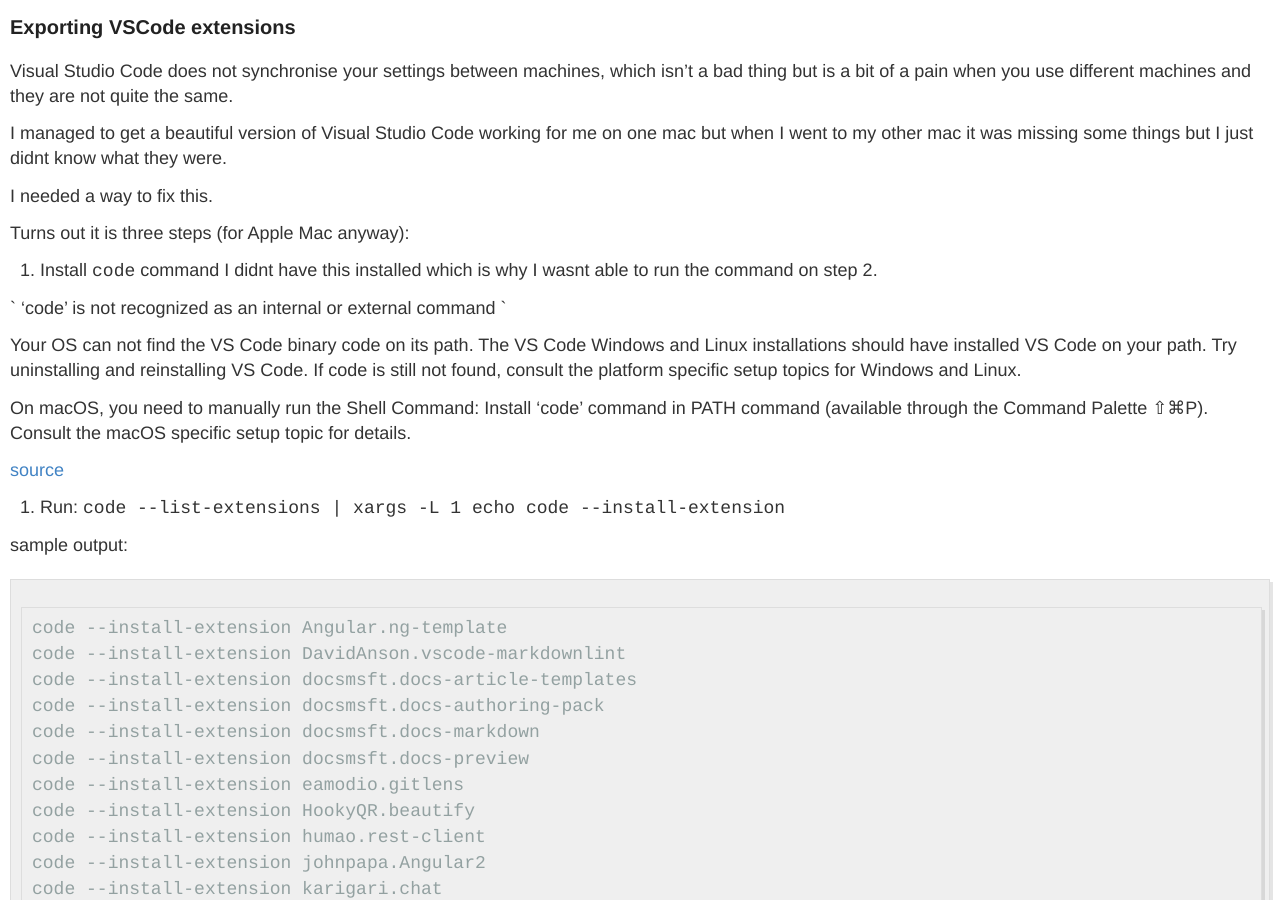
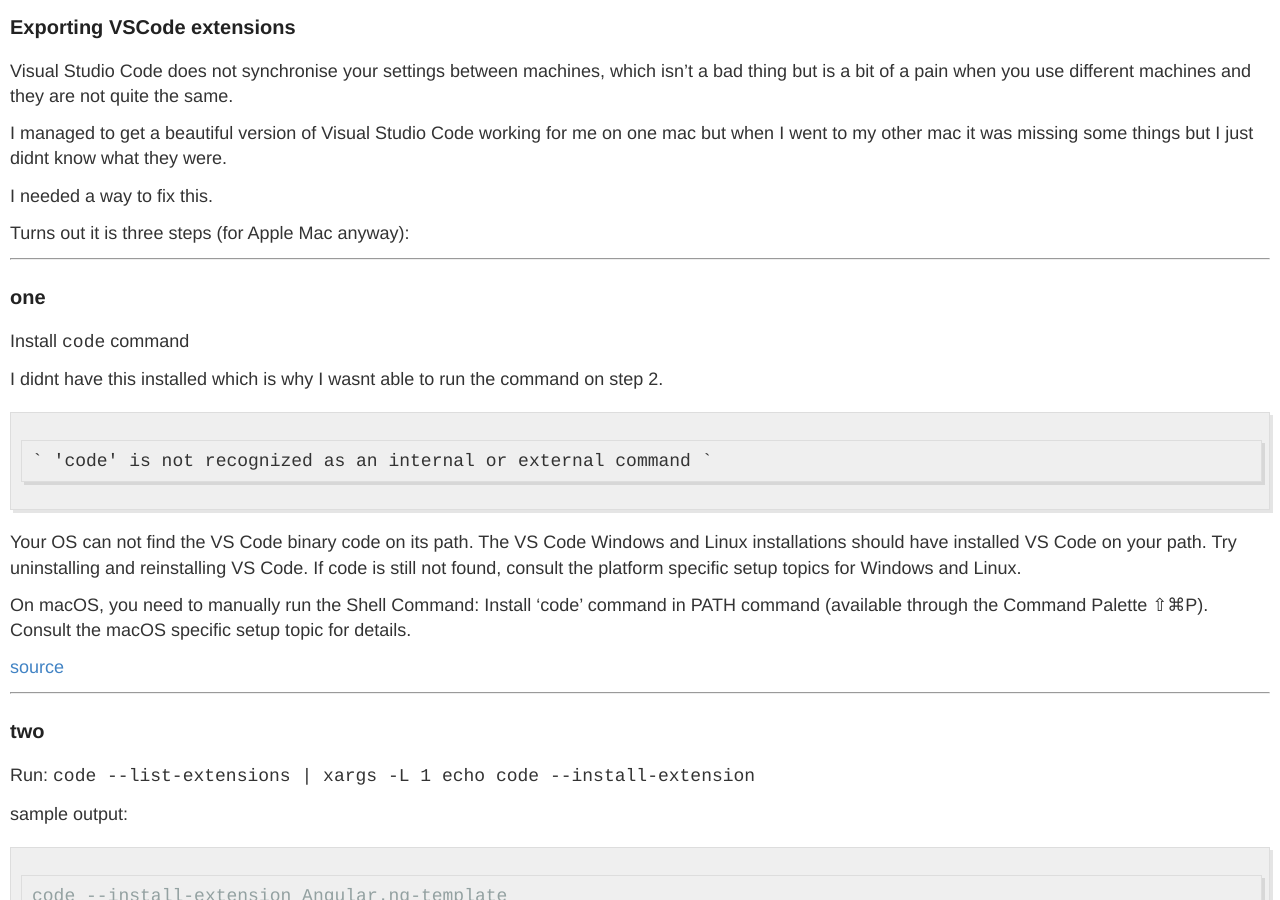
Before and after one commit to klagan/klagan.github.io, a Jekyll site: the page built from _posts/2019-03-24-vscode-extension-manual-sync.md, in a window 1280 px wide and 900 px high, scrolled down 212 px. Built offline with Jekyll 4.4.1, drawn with Linux system fonts in a browser that asks for light colours; our own code applies the rules of GitHub Pages for plain Markdown files.

Commit message:
Update 2019-03-24-vscode-extension-manual-sync.md

````diff
--- a/_posts/2019-03-24-vscode-extension-manual-sync.md
+++ b/_posts/2019-03-24-vscode-extension-manual-sync.md
@@ -11,18 +11,25 @@
 
 Turns out it is three steps (for Apple Mac anyway):
 
-1. Install `code` command
+---
+
+## one
+Install `code` command
+
 I didnt have this installed which is why I wasnt able to run the command on step 2.
 
-` 'code' is not recognized as an internal or external command `
+	` 'code' is not recognized as an internal or external command `
 
-Your OS can not find the VS Code binary code on its path. The VS Code Windows and Linux installations should have installed VS Code on your path. Try uninstalling and reinstalling VS Code. If code is still not found, consult the platform specific setup topics for Windows and Linux.
+Your OS can not find the VS Code binary code on its path. The VS Code Windows and Linux 	installations should have installed VS Code on your path. Try uninstalling and reinstalling VS Code. If code is still not found, consult the platform specific setup topics for Windows and Linux.
 
 On macOS, you need to manually run the Shell Command: Install 'code' command in PATH command (available through the Command Palette ⇧⌘P). Consult the macOS specific setup topic for details.
 
 [source](https://code.visualstudio.com/docs/editor/command-line#_common-questions)
 
-2. Run: `code --list-extensions | xargs -L 1 echo code --install-extension`
+---
+
+## two
+Run: `code --list-extensions | xargs -L 1 echo code --install-extension`
 
 sample output:
 ```csharp
````
Also changed, not shown: other parts of _posts/2019-03-24-vscode-extension-manual-sync.md (+6 -1 lines).
